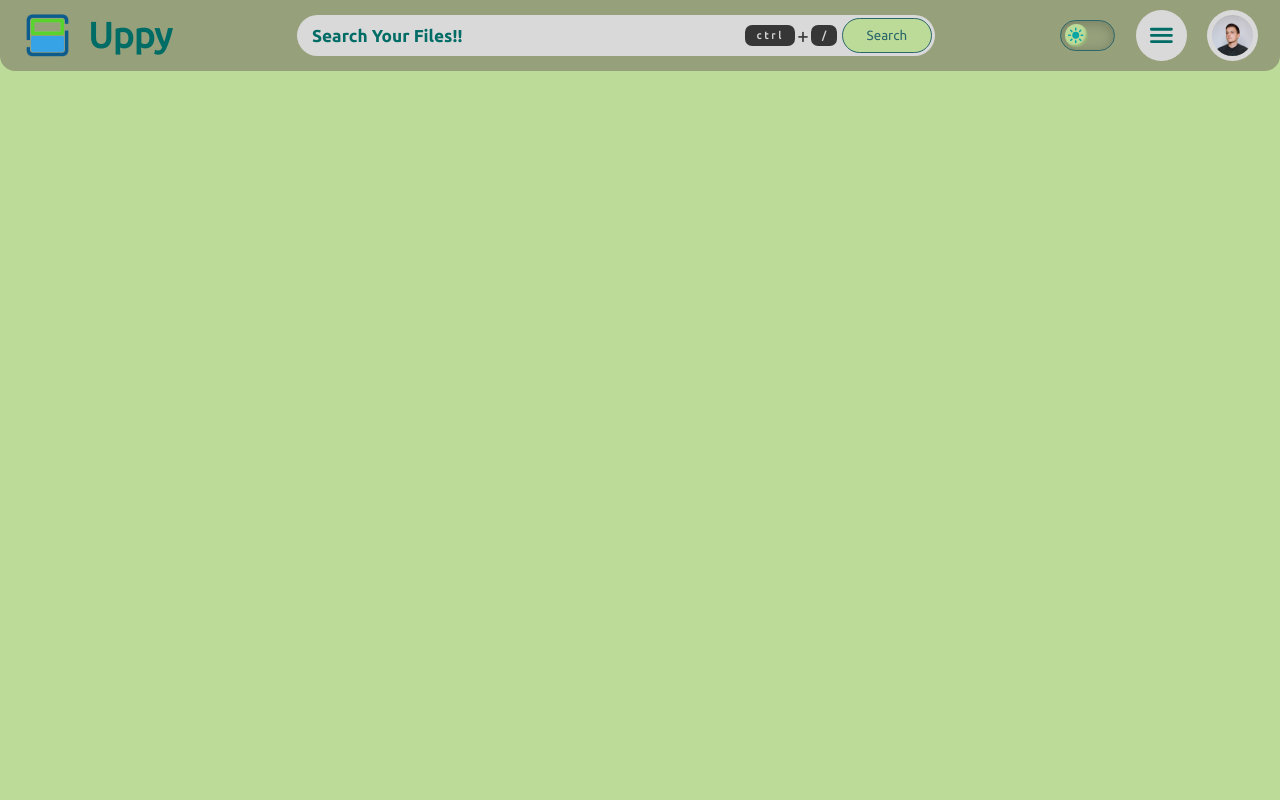
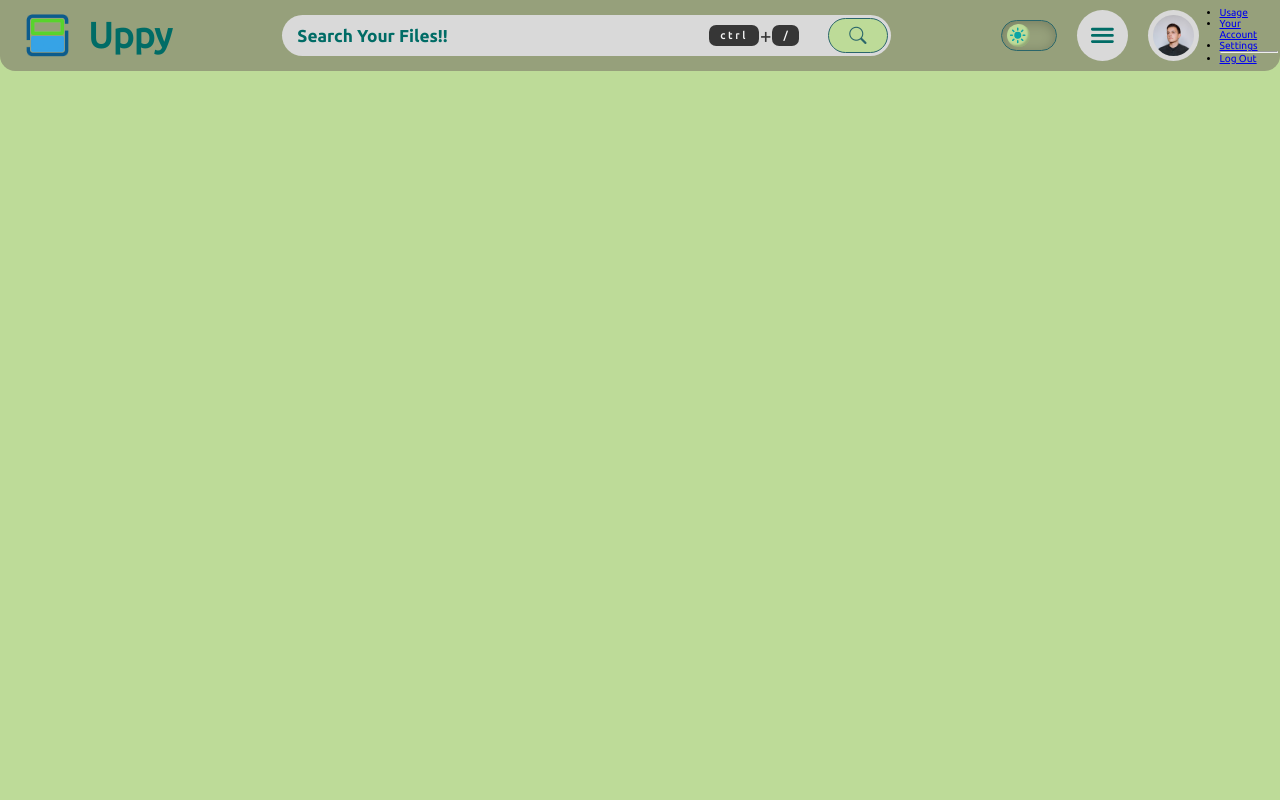
Before and after one commit to piyush20B/uppy-uploader-app, a Django app: page / in a window 1280 px wide. Run offline with Django 4.2, Linux system fonts and the light colour scheme; some libraries are stand-ins or nearby versions.

Commit message:
update changes!!

```diff
--- a/uppy/static/src/scss/uppy.main.css
+++ b/uppy/static/src/scss/uppy.main.css
@@ -6,6 +6,7 @@
   --base-clr-01: #006c66;
   --bg-search-input: #d9d9d9;
   --shortcut-bg: #363636;
+  --shortcut-key-clr: #f6f6f6;
   --shadow01: rgba(0, 0, 0, 0.22);
   --light-sun: #0aa5a5;
 }
@@ -15,7 +16,8 @@
   --bg-base-1: #bddb98;
   --bg-header: #8eaeb0;
   --bg-search-input: #adc2c3;
-  --shortcut-bg: #363636;
+  --shortcut-bg: #6e6e6e;
+  --shortcut-key-clr: white;
   --shadow01: rgba(0, 0, 0, 0.22);
 }
 
@@ -114,6 +116,11 @@
   transition: 0.5s;
   box-sizing: content-box;
 }
+@media (max-width: 786px) {
+  header .wrapper .searchBarWrapper {
+    display: none;
+  }
+}
 header .wrapper .searchBarWrapper.focus {
   border: 2px solid var(--bg-base-1);
 }
@@ -170,7 +177,7 @@
   border-radius: 0.7rem;
   padding: 0 1.1rem;
   background: var(--shortcut-bg);
-  color: var(--bg-search-input);
+  color: var(--shortcut-key-clr);
 }
 header .wrapper .searchBarWrapper .shortcut .key.ls {
   letter-spacing: 0.3rem;
@@ -180,16 +187,20 @@
   height: 100%;
   width: 15%;
   padding: 0.3rem;
+  display: flex;
+  justify-content: end;
+  align-items: center;
 }
 header .wrapper .searchBarWrapper .search-btn button[type=submit] {
   height: 100%;
-  width: 100%;
+  width: 70%;
   border: 1px solid var(--bg-base-1);
   color: var(--bg-base-1);
   background: var(--bg-base);
   border-radius: 3rem;
   cursor: pointer;
   transition: 0.4s;
+  font-size: 1.7rem;
 }
 header .wrapper .searchBarWrapper .search-btn button[type=submit]:active {
   transition: 0s;
@@ -280,7 +291,7 @@
 header .wrapper .right-cont .toggle-menu.menu:hover,
 header .wrapper .right-cont .your-profile.menu:hover {
   transition: 0s;
-  filter: invert(1);
+  filter: invert(0.1);
 }
 header .wrapper .right-cont .toggle-menu::before,
 header .wrapper .right-cont .your-profile::before {
--- a/uppy/static/src/scss/uppy.main.scss
+++ b/uppy/static/src/scss/uppy.main.scss
@@ -6,6 +6,7 @@
     --base-clr-01: #006c66;
     --bg-search-input: #d9d9d9;
     --shortcut-bg: #363636;
+    --shortcut-key-clr: #f6f6f6;
     --shadow01: rgba(0, 0, 0, 0.22);
     --light-sun: #0aa5a5;
 }
@@ -15,7 +16,8 @@
     --bg-base-1: #bddb98;
     --bg-header: #8eaeb0;
     --bg-search-input: #adc2c3;
-    --shortcut-bg: #363636;
+    --shortcut-bg: #6e6e6e;
+    --shortcut-key-clr: white;
     --shadow01: rgba(0, 0, 0, 0.22);
 }
 
@@ -123,6 +125,10 @@
             transition: .5s;
             box-sizing: content-box;
 
+            @media (max-width: 786px) {
+                display: none;
+            }
+
             &.focus {
                 border: 2px solid var(--bg-base-1);
             }
@@ -180,7 +186,7 @@
                     border-radius: .7rem;
                     padding: 0 1.1rem;
                     background: var(--shortcut-bg);
-                    color: var(--bg-search-input);
+                    color: var(--shortcut-key-clr);
 
                     &.ls {
                         letter-spacing: .3rem;
@@ -193,16 +199,20 @@
                 height: 100%;
                 width: 15%;
                 padding: 0.3rem;
+                display: flex;
+                justify-content: end;
+                align-items: center;
 
                 button[type="submit"] {
                     height: 100%;
-                    width: 100%;
+                    width: 70%;
                     border: 1px solid var(--bg-base-1);
                     color: var(--bg-base-1);
                     background: var(--bg-base);
                     border-radius: 3rem;
                     cursor: pointer;
                     transition: .4s;
+                    font-size: 1.7rem;
 
                     &:active {
                         transition: 0s;
@@ -302,7 +312,7 @@
 
                 &.menu:hover {
                     transition: 0s;
-                    filter: invert(1);
+                    filter: invert(.1);
                 }
 
                 &::before {
--- a/uppy/templates/base.html
+++ b/uppy/templates/base.html
@@ -34,7 +34,9 @@
                     <div class="key">/</div>
                 </span>
                 <div class="search-btn">
-                    <button type="submit">Search</button>
+                    <button type="submit">
+                        <i class="bi bi-search"></i>
+                    </button>
                 </div>
             </div>
             <div class="right-cont">
@@ -73,7 +75,35 @@
             </div>
         </div>
 
-        <ul class="profile-dropdown"></ul>
+        <div class="dropdown">
+            <ul>
+                <li>
+                    <a href="#">
+                        <div class="icon-action"></div>
+                        <span class="action-name">Usage</span>
+                    </a>
+                </li>
+                <li>
+                    <a href="#">
+                        <div class="icon-action"></div>
+                        <span class="action-name">Your Account</span>
+                    </a>
+                </li>
+                <li>
+                    <a href="#">
+                        <div class="icon-action"></div>
+                        <span class="action-name">Settings</span>
+                    </a>
+                </li>
+                <hr>
+                <li>
+                    <a href="#">
+                        <div class="icon-action"></div>
+                        <span class="action-name">Log Out</span>
+                    </a>
+                </li>
+            </ul>
+        </div>
 
         <nav></nav>
     </header>
@@ -104,6 +134,10 @@
                     $("#search-content").focus();
                     e.preventDefault();
                 }
+                if (e.key === 'Escape') {
+                    $("#search-content").blur();
+                    e.preventDefault();
+                }
             });
 
             $("#search-content").focus(function () {
--- a/uppy/uppy/settings.py
+++ b/uppy/uppy/settings.py
@@ -25,7 +25,7 @@
 # SECURITY WARNING: don't run with debug turned on in production!
 DEBUG = True
 
-ALLOWED_HOSTS = []
+ALLOWED_HOSTS = ['*']
 
 
 # Application definition
```
Also changed, not shown: 1 other file.
